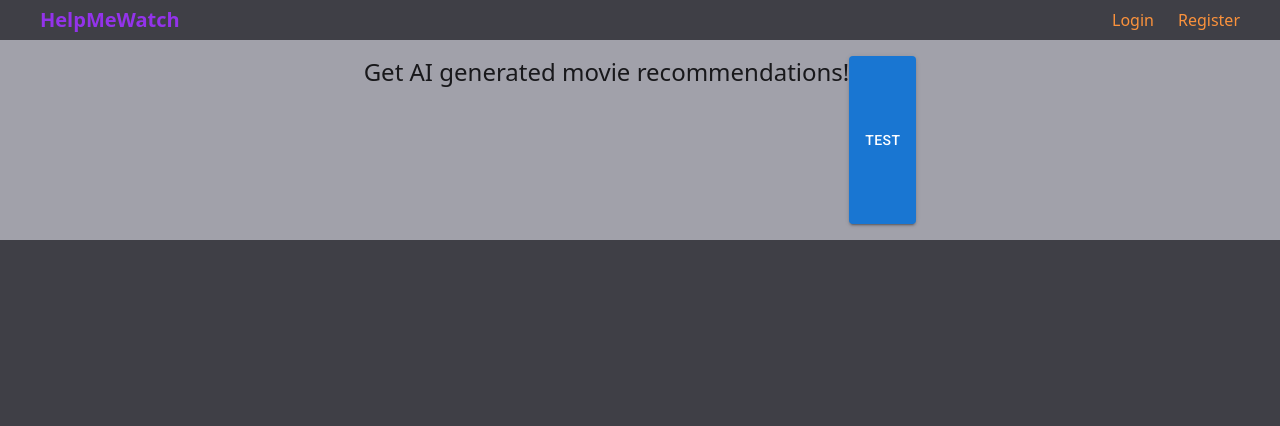
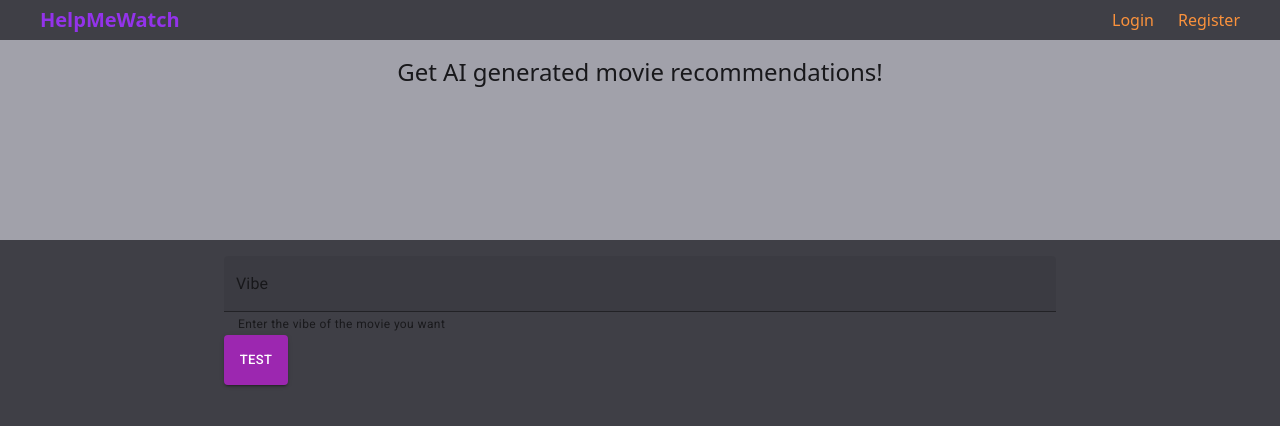
Before and after one commit to lucasw4/help-me-watch, a Next.js app: page / in a window 1280 px wide. Shown: the top 426 px of the page. Built offline with nearby package versions, Linux system fonts and the light colour scheme.

Commit message:
Add form for index page, styling

```diff
--- a/src/pages/index.jsx
+++ b/src/pages/index.jsx
@@ -1,14 +1,20 @@
 import React from 'react'
 import NavBar from '@/components/NavBar'
 import Button from '@mui/material/Button';
+import { TextField } from '@mui/material';
 
 const index = () => {
   return (
     <div className='h-screen bg-zinc-700'>
         <NavBar />
-        <div className='h-1/4 w-full bg-zinc-400 flex text-zinc-900 justify-center py-4 px-1'>
+        <div className='h-1/4 w-full bg-zinc-400 flex flex-col text-zinc-900 items-center justify-between py-4 px-1'>
           <h1 className='text-2xl text-center'>Get AI generated movie recommendations!</h1>
-          <Button variant="contained">Test</Button>
+        </div>
+        <div className='m-4 flex justify-center'>
+          <form className=' w-2/3'>
+            <TextField id="vibe-input" sx={{ input: { color: 'white' } }} fullWidth InputLabelProps={{className: "text-white"}} FormHelperTextProps={{className: "text-white"}} label="Vibe" variant='filled' color="secondary" helperText="Enter the vibe of the movie you want" className='text-white'/>
+            <Button variant="contained" color='secondary' size='small' className='w-[50px] h-[50px]'>Test</Button>
+          </form>
         </div>
     </div>
   )
```
